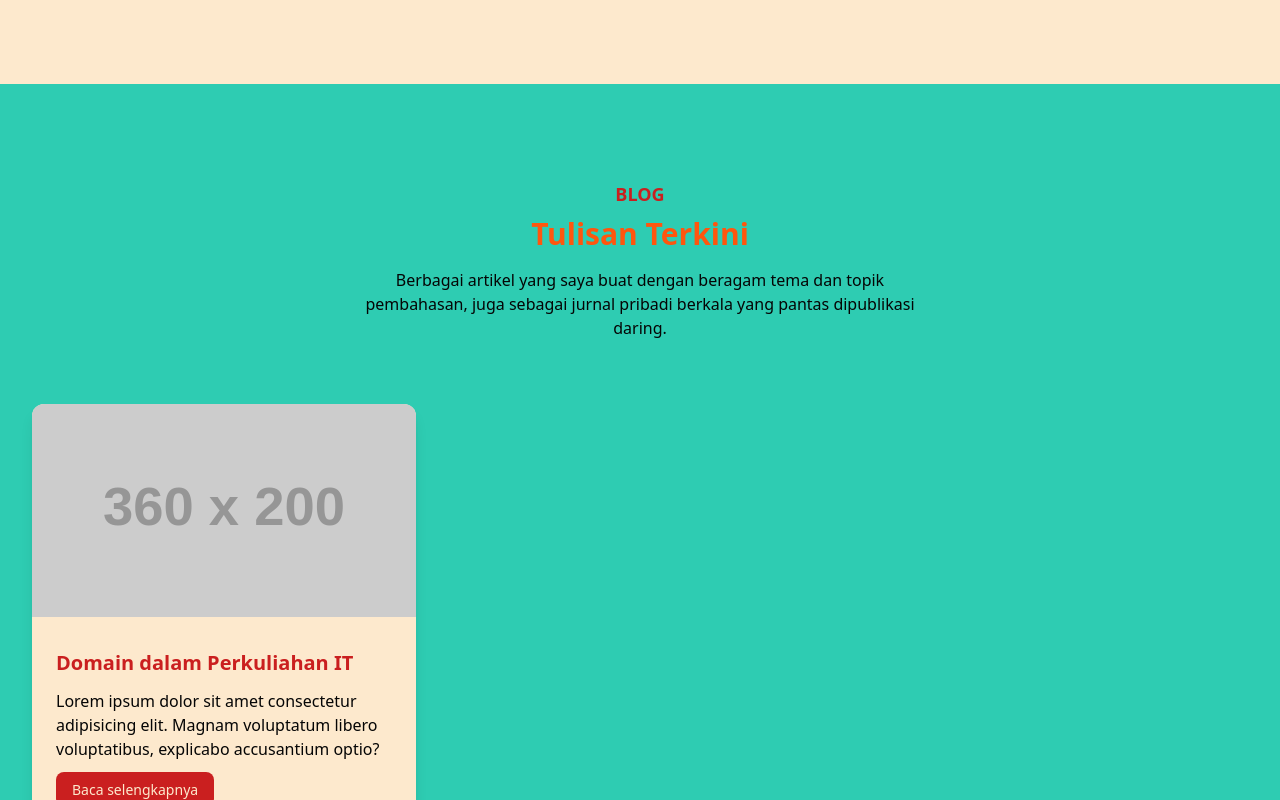
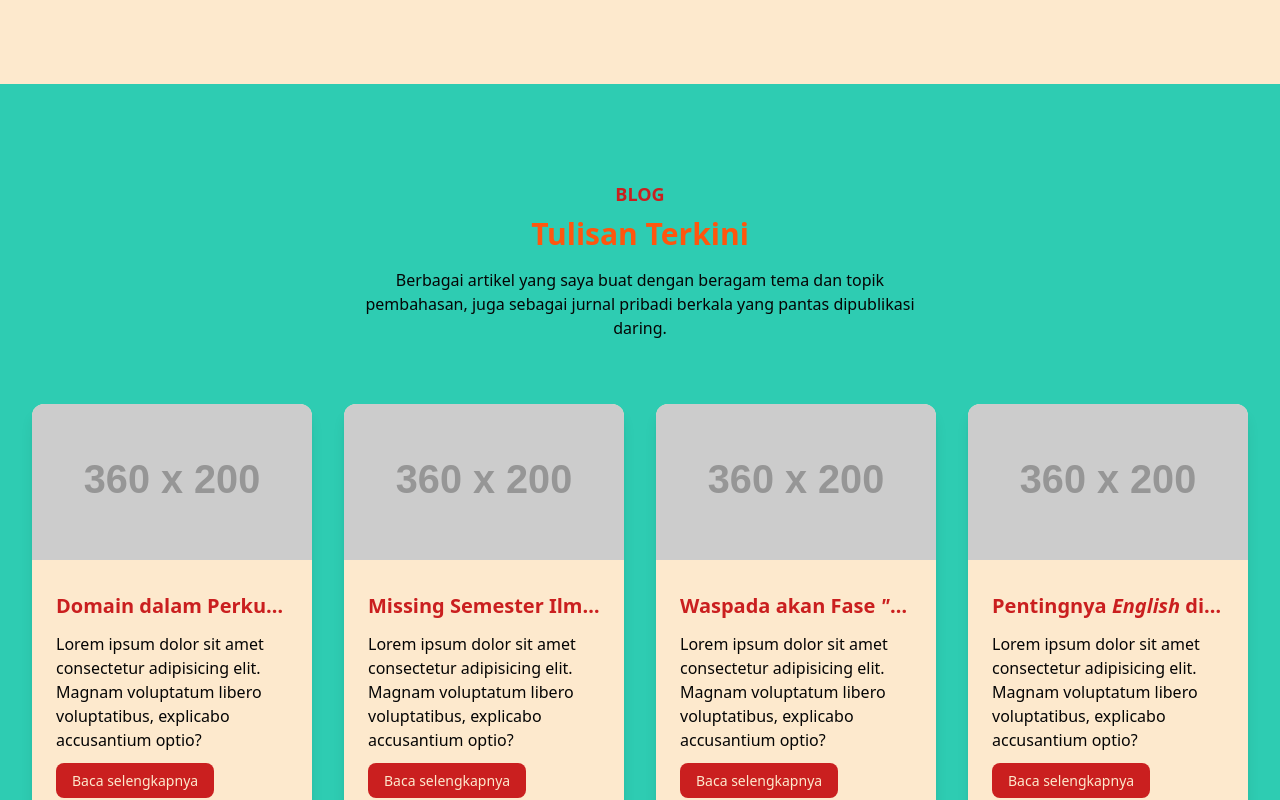
Before and after one commit to anamfathonaya/Ryokosho-static, a website: page index.html in a window 1280 px wide. Shown: the part 2000-2800 px from the top of the page. Drawn offline with Linux system fonts and the light colour scheme; placeholder pictures from the web are drawn by us.

Commit message:
terakhir 26-07-23

```diff
--- a/index.html
+++ b/index.html
@@ -341,7 +341,7 @@
         </div>
 
         <div class="flex flex-wrap">
-          <div class="w-full px-4 lg:w-1/2 xl:w-1/3">
+          <div class="w-full px-4 md:w-1/2 lg:w-1/3 xl:w-1/4">
             <div class="bg-background rounded-xl overflow-hidden shadow-lg mb-10">
               <img
                 src="https://dummyimage.com/360x200"
@@ -368,7 +368,9 @@
                 >
               </div>
             </div>
+          </div>
 
+          <div class="w-full px-4 md:w-1/2 lg:w-1/3 xl:w-1/4">
             <div class="bg-background rounded-xl overflow-hidden shadow-lg mb-10">
               <img
                 src="https://dummyimage.com/360x200"
@@ -395,7 +397,9 @@
                 >
               </div>
             </div>
+          </div>
 
+          <div class="w-full px-4 md:w-1/2 lg:w-1/3 xl:w-1/4">
             <div class="bg-background rounded-xl overflow-hidden shadow-lg mb-10">
               <img
                 src="https://dummyimage.com/360x200"
@@ -422,7 +426,9 @@
                 >
               </div>
             </div>
+          </div>
 
+          <div class="w-full px-4 md:w-1/2 lg:w-1/3 xl:w-1/4">
             <div class="bg-background rounded-xl overflow-hidden shadow-lg mb-10">
               <img
                 src="https://dummyimage.com/360x200"
```
Also changed, not shown: style.css.
